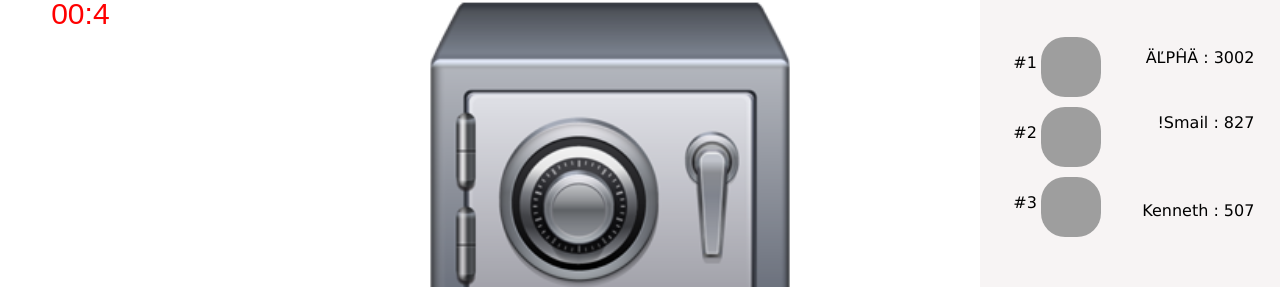
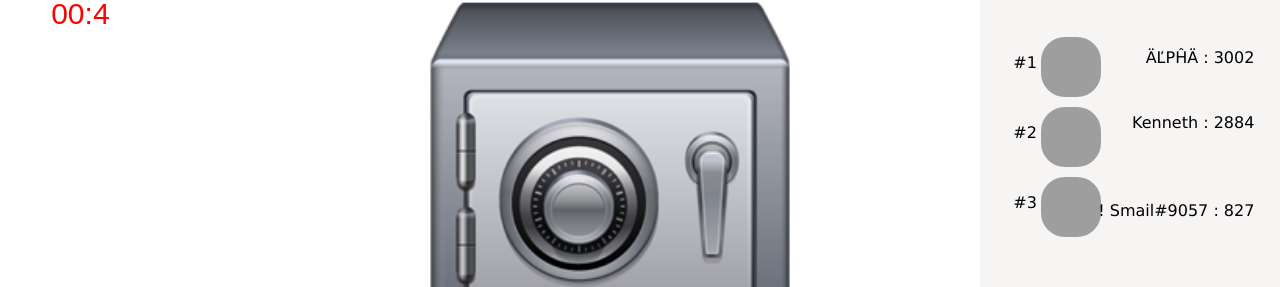
Before and after one commit to SpaidRo/Lions-Game, a plain HTML site: page game.html in a window 1280 px wide. Shown: the part 93-380 px from the top of the page. Drawn offline with Linux system fonts and the light colour scheme; grey boxes are pictures that could not be loaded; a small style sheet from the web is missing; a web font is replaced by a local one.

Commit message:
Update game.html

```diff
--- a/game.html
+++ b/game.html
@@ -32,12 +32,12 @@
     <p class="titleRecord">Record numbers</p>
     <!--- photos record numbers -->
     <img class="image-1" src="https://cdn.discordapp.com/avatars/726857749413232691/769af32ca0b6851b157b57022cd03cce.png?size=1024">
-    <img class="image-2" src="https://cdn.discordapp.com/avatars/955877811548192838/744277df21214aa8b0b639753e79f737.png?size=1024">
-    <img class="image-3" src="https://cdn.discordapp.com/avatars/810917797080334366/f0443200263cfde8f94b29c3eba23152.png?size=1024">
+    <img class="image-2" src="https://cdn.discordapp.com/avatars/810917797080334366/f0443200263cfde8f94b29c3eba23152.png?size=1024">
+    <img class="image-3" src="https://cdn.discordapp.com/avatars/955877811548192838/744277df21214aa8b0b639753e79f737.png?size=1024">
     <!--Names recorde-->
     <p class="name1">ÄĽPĤÄ : 3002</p>
-    <p class="name2">!Smail : 827</p>
-    <p class="name3">Kenneth : 507</p>
+    <p class="name2">Kenneth : 2884</p>
+    <p class="name3">! Smail#9057 : 827</p>
     <!---------------- Role #1 --------------->
     <p class="role1">#1</p>
     <p class="role2">#2</p>
```
